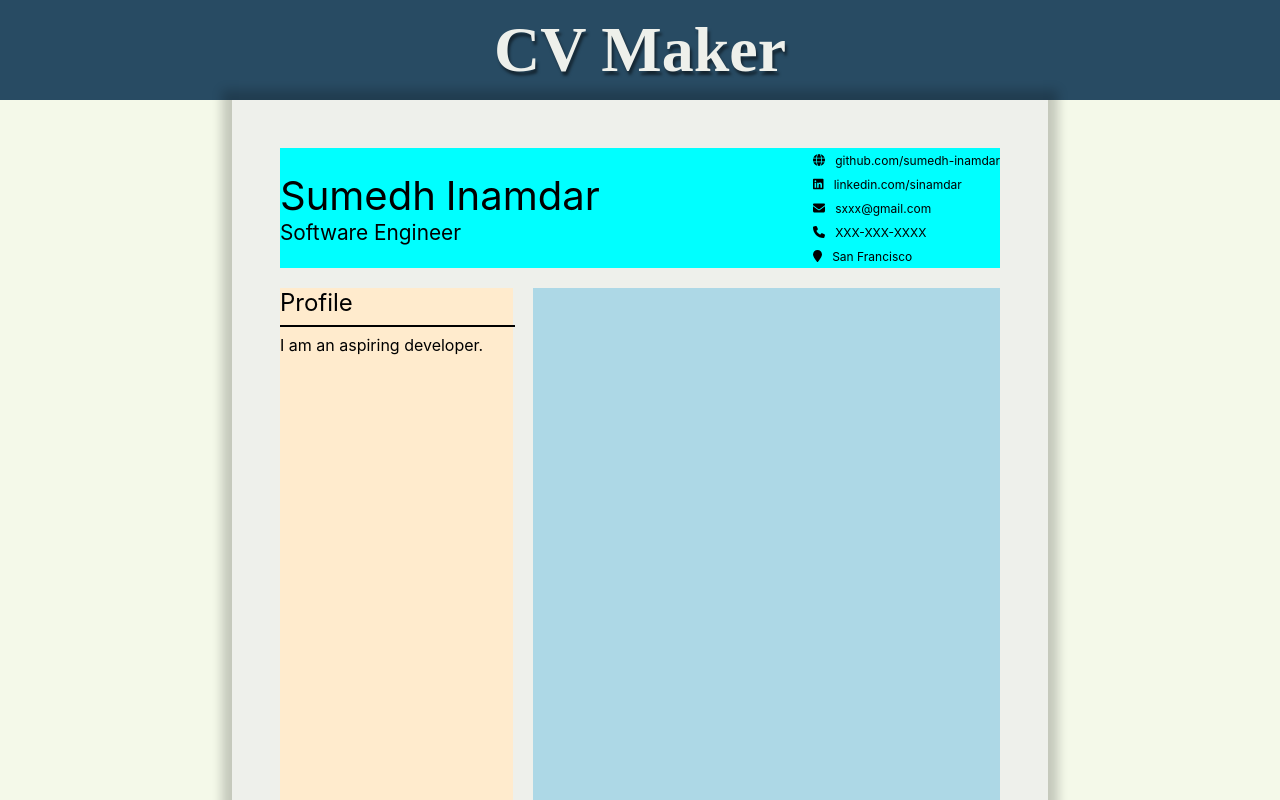
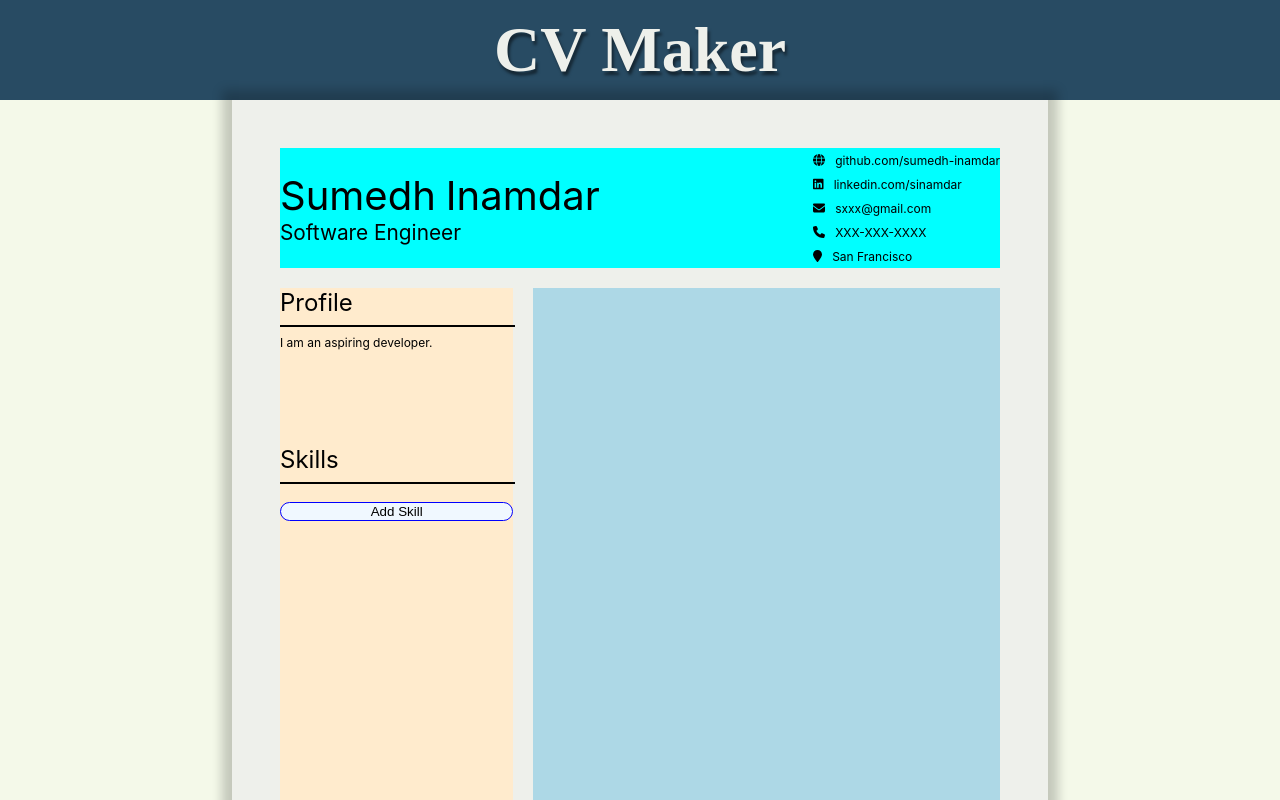
Before and after one commit to sumedh-inamdar/cv-application, a React (Create React App) app: page / in a window 1280 px wide. Shown: the top 800 px of the page. Built offline with nearby package versions, Linux system fonts and the light colour scheme; the HTML template or start-up script is replaced by a standard one; a web font is replaced by a local one.

Commit message:
Added components: Skills, AddButton. Fixed overflow-wrap and display conflict issues

```diff
--- a/package.json
+++ b/package.json
@@ -16,6 +16,7 @@
     "react-dom": "^17.0.2",
     "react-scripts": "5.0.0",
     "react-to-print": "^2.14.4",
+    "uniqid": "^5.4.0",
     "web-vitals": "^2.1.4"
   },
   "scripts": {
--- /dev/null
+++ b/src/components/CV-components/AddButton.js
@@ -0,0 +1,23 @@
+import React, { Component } from 'react';
+import PropTypes from 'prop-types';
+
+export default class AddButton extends Component {
+  constructor(props) {
+    super(props);
+  }
+  render() {
+    const { buttonText, clickHandler, className } = this.props;
+    return (
+      <div>
+        <button onClick={clickHandler} className={className}>
+          {buttonText}
+        </button>
+      </div>
+    );
+  }
+}
+AddButton.propTypes = {
+  buttonText: PropTypes.string.isRequired,
+  clickHandler: PropTypes.func.isRequired,
+  className: PropTypes.string
+};
--- a/src/components/CV-components/CVProfile.js
+++ b/src/components/CV-components/Profile.js
@@ -2,7 +2,7 @@ import React, { Component } from 'react';
 import '../../styles/CVMain.css';
 import Field from './Field';
 
-export default class CVProfile extends Component {
+export default class Profile extends Component {
   constructor(props) {
     super(props);
     this.state = {
--- /dev/null
+++ b/src/components/CV-components/Skills.js
@@ -0,0 +1,61 @@
+import React, { Component } from 'react';
+import uniqid from 'uniqid';
+import AddButton from './AddButton';
+import Field from './Field';
+import '../../styles/CVMain.css';
+
+export default class Skills extends Component {
+  constructor(props) {
+    super(props);
+    this.state = {
+      skills: [],
+      currSkill: { text: 'New Skill!', id: uniqid() }
+    };
+    this.changeState = this.changeState.bind(this);
+    this.addSkill = this.addSkill.bind(this);
+  }
+  changeState(event) {
+    const skillID = event.target.id.split('Input')[0];
+    this.setState({
+      skills: this.state.skills.map((skill) =>
+        skill.id === skillID
+          ? { text: event.target.value, id: skill.id }
+          : skill
+      )
+    });
+  }
+  addSkill() {
+    this.setState({
+      skills: [...this.state.skills, this.state.currSkill],
+      currSkill: { text: 'New Skill!', id: uniqid() }
+    });
+  }
+  render() {
+    const { skills } = this.state;
+    return (
+      <div id="cvSkills">
+        <div className="sectionHeading">Skills</div>
+        <hr className="sectionBreak"></hr>
+        <ul className="skillsUL">
+          {skills.map((skill) => (
+            <li key={skill.id} className="skillLI">
+              <Field
+                text={skill.text}
+                handleChange={this.changeState}
+                id={skill.id}
+                maxLength={100}
+                className="cvText"
+              />
+            </li>
+          ))}
+        </ul>
+
+        <AddButton
+          clickHandler={this.addSkill}
+          buttonText="Add Skill"
+          className="addSkillButton"
+        />
+      </div>
+    );
+  }
+}
--- a/src/components/CVContainer.js
+++ b/src/components/CVContainer.js
@@ -1,7 +1,8 @@
 import React, { Component } from 'react';
 import '../styles/CVContainer.css';
 import CVHeader from './CV-components/CVHeader';
-import CVProfile from './CV-components/CVProfile';
+import Profile from './CV-components/Profile';
+import Skills from './CV-components/Skills';
 
 export default class CVContainer extends Component {
   render() {
@@ -10,7 +11,8 @@ export default class CVContainer extends Component {
         <CVHeader />
         <div id="cvMain">
           <div id="cvMainLeft">
-            <CVProfile />
+            <Profile />
+            <Skills />
           </div>
           <div id="cvMainRight"></div>
         </div>
--- a/src/styles/CVContainer.css
+++ b/src/styles/CVContainer.css
@@ -27,6 +27,8 @@
     margin-top: var(--CV-margin-inner);
 }
 #cvMainLeft {
+    display: flex;
+    flex-direction: column;
     flex: 1 0 0;
     background-color:blanchedalmond;
     margin-right: var(--CV-margin-inner);
--- a/src/styles/CVMain.css
+++ b/src/styles/CVMain.css
@@ -6,12 +6,14 @@
   width: 100%;
 }
 
-#cvProfile{
+#cvProfile {
   display: flex;
   flex-direction: column;
+  height: fit-content;
 }
-#profileInput, #profileDisp {
-    height: 100px;
+#profileInput,
+#profileDisp {
+  min-height: 100px;
   width: 100%;
   word-wrap: break-word;
   overflow-wrap: break-word;
@@ -20,5 +22,27 @@
   padding: var(--CV-input-padding);
   border-width: var(--CV-input-border);
   width: calc(100% - 2 * (var(--CV-input-padding) + var(--CV-input-border)));
+}
+#profileDisp {
+    margin-bottom: var(--CV-margin-inner);
+}
 
+.skillsUL {
+  padding-left: 25px;
 }
+.skillLI {
+  margin: var(--CV-margin-inner) 0px;
+}
+.addSkillButton {
+  width: 100%;
+  background-color: aliceblue;
+  border: 1px solid blue;
+  border-radius: 10px;
+}
+.addSkillButton:hover {
+  background-color: hsl(208, 100%, 77%);
+  cursor: pointer;
+}
+.cvText {
+    font-size: 0.75rem;
+}
```
Also changed, not shown: 1 other file (tests, documents, lock files or other folders). Lines whose indentation alone changed are shown as unchanged.
